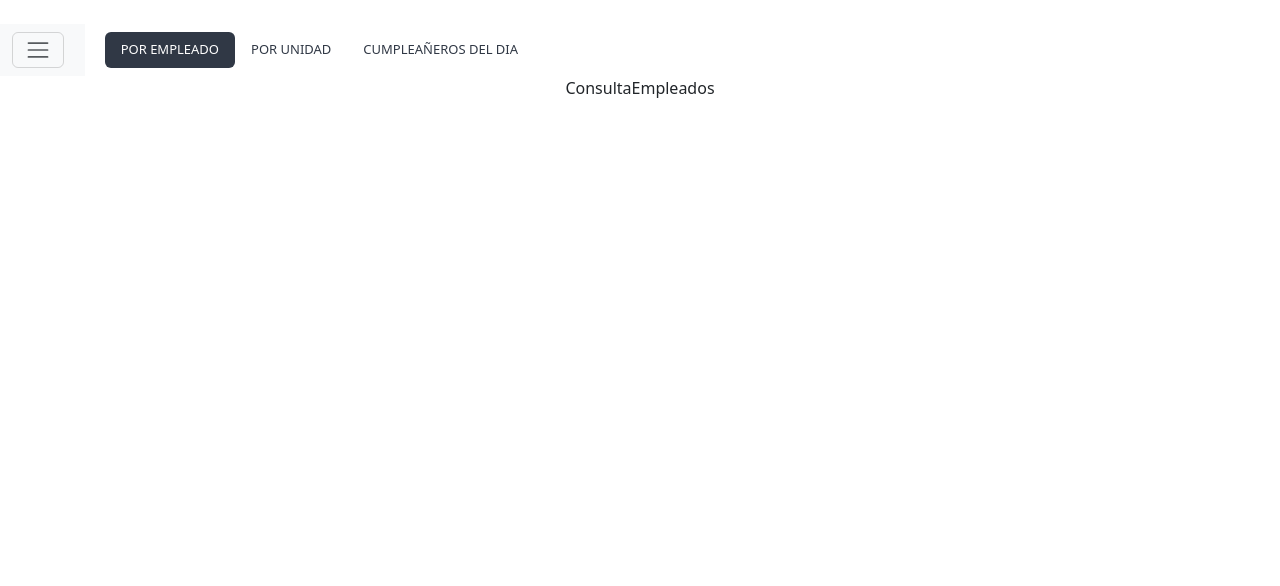
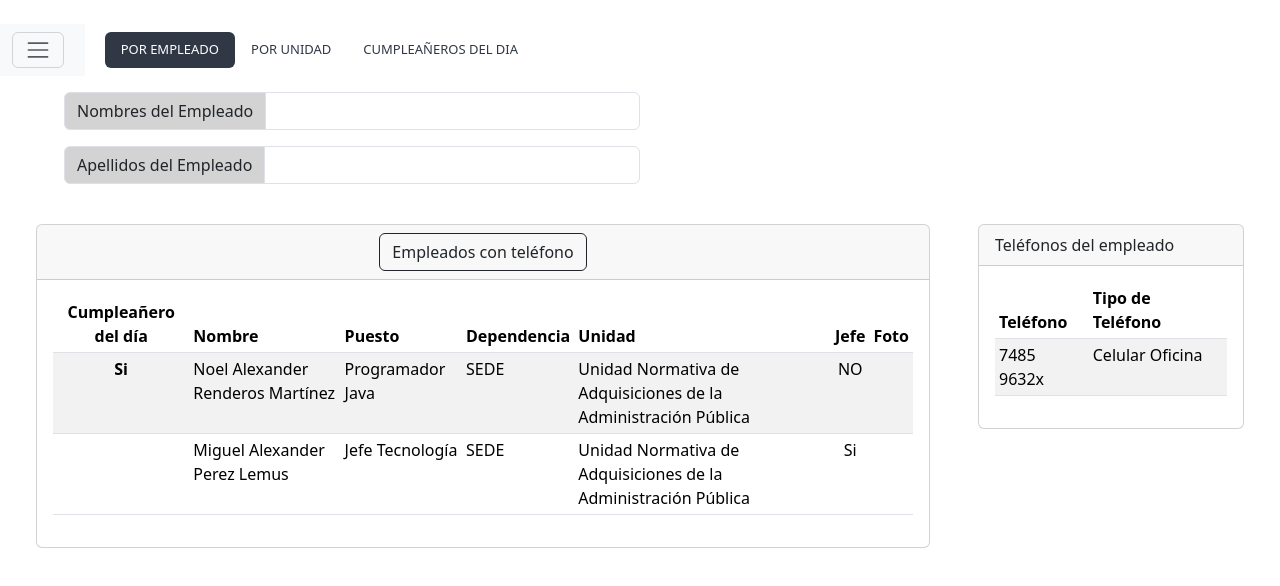
Before and after one commit to Noel-05/ConsultaTelefonica_Frontend, a React (Create React App) app: page /consultaEmpleados in a window 1280 px wide. Shown: the top 586 px of the page. Built offline with nearby package versions, Linux system fonts and the light colour scheme; some icons are missing.

Commit message:
Se agrego la plantilla para la pantalla de Consulta de Empleados

```diff
--- a/src/consultaEmpleados/ConsultaEmpleados.js
+++ b/src/consultaEmpleados/ConsultaEmpleados.js
@@ -2,6 +2,117 @@ import React from 'react'
 
 export default function ConsultaEmpleados() {
   return (
-    <div>ConsultaEmpleados</div>
+    <div>
+      <div className="input-group mb-3 inputSearchLarge">
+        <span className="input-group-text inputLeftColor" id="inputGroup-sizing-default">
+          Nombres del Empleado
+        </span>
+        <input
+          type="text"
+          className="form-control"
+          aria-label="Nombres del Empleado"
+          aria-describedby="inputGroup-sizing-default" />
+      </div>
+
+      <div className="input-group mb-3 inputSearchLarge">
+        <span className="input-group-text inputLeftColor" id="inputGroup-sizing-default">
+          Apellidos del Empleado
+        </span>
+        <input
+          type="text"
+          className="form-control"
+          aria-label="Apellidos del Empleado"
+          aria-describedby="inputGroup-sizing-default" />
+      </div>
+
+
+      <div className='container-fluid text-start px-4'>
+        <div className='row'>
+
+          <div className='col-9'>
+            <div className="container mt-4">
+
+              <div className="card border-gray">
+                <div className="card-header btnTableHeader">
+                  <button type="button" className="btn btn-outline-dark btnTable">Empleados con teléfono</button>
+                </div>
+
+                <div className="card-body">
+                  <table className="table table-striped table-hover table-sm">
+                    <thead>
+                      <tr>
+                        <th scope="col" className='text-center'>Cumpleañero del día</th>
+                        <th scope="col">Nombre</th>
+                        <th scope="col">Puesto</th>
+                        <th scope="col">Dependencia</th>
+                        <th scope="col">Unidad</th>
+                        <th scope="col">Jefe</th>
+                        <th scope="col">Foto</th>
+                      </tr>
+                    </thead>
+
+                    <tbody>
+                      <tr>
+                        <th className='text-center'>Si</th>
+                        <td>Noel Alexander Renderos Martínez</td>
+                        <td>Programador Java</td>
+                        <td>SEDE</td>
+                        <td>Unidad Normativa de Adquisiciones de la Administración Pública</td>
+                        <td className='text-center'>NO</td>
+                        <td></td>
+                      </tr>
+                      <tr>
+                        <th className='text-center'></th>
+                        <td>Miguel Alexander Perez Lemus</td>
+                        <td>Jefe Tecnología</td>
+                        <td>SEDE</td>
+                        <td>Unidad Normativa de Adquisiciones de la Administración Pública</td>
+                        <td className='text-center'>Si</td>
+                        <td></td>
+                      </tr>
+                    </tbody>
+                  </table>
+                </div>
+
+              </div>
+
+            </div>
+          </div>
+
+
+          <div className='col-3'>
+            <div className="container mt-4">
+
+              <div className="card border-gray">
+                <div className="card-header">
+                  <span>Teléfonos del empleado</span>
+                </div>
+
+                <div className="card-body">
+                  <table className="table table-striped table-hover table-sm">
+                    <thead>
+                      <tr>
+                        <th scope="col">Teléfono</th>
+                        <th scope="col">Tipo de Teléfono</th>
+                      </tr>
+                    </thead>
+
+                    <tbody>
+                      <tr>
+                        <td>7485 9632x</td>
+                        <td>Celular Oficina</td>
+                      </tr>
+                    </tbody>
+                  </table>
+                </div>
+
+              </div>
+
+            </div>
+          </div>
+
+        </div>
+      </div>
+    </div>
   )
 }
--- a/src/layouts/Navbar.js
+++ b/src/layouts/Navbar.js
@@ -12,7 +12,7 @@ export default function Navbar() {
                         <Sidebar />
                     </div>
 
-                    <div className="col-11 sidebar">
+                    <div className="col-11 sidebar mb-3">
                         <Tabs />
                     </div>
 
--- a/src/styles/style.css
+++ b/src/styles/style.css
@@ -14,7 +14,7 @@
 
 .sidebarColor {
     color: var(--gobiernoColor);
-    border-color: #303845;
+    border-color: var(--gobiernoColor);
 }
 .sidebarColor:hover {
     background-color: var(--gobiernoColor);
@@ -45,3 +45,21 @@
     width: 1.3em;
     height: 1.3em;
 }
+
+.inputSearchLarge {
+    width: 50%;
+    padding-left: 5%;
+}
+
+.inputLeftColor {
+    background-color: lightgray;
+}
+
+.btnTableHeader {
+    display: flex;
+    justify-content: center;
+}
+.btnTable:hover {
+    background-color: var(--gobiernoColor) !important;
+    border-color: gray;
+}
```
